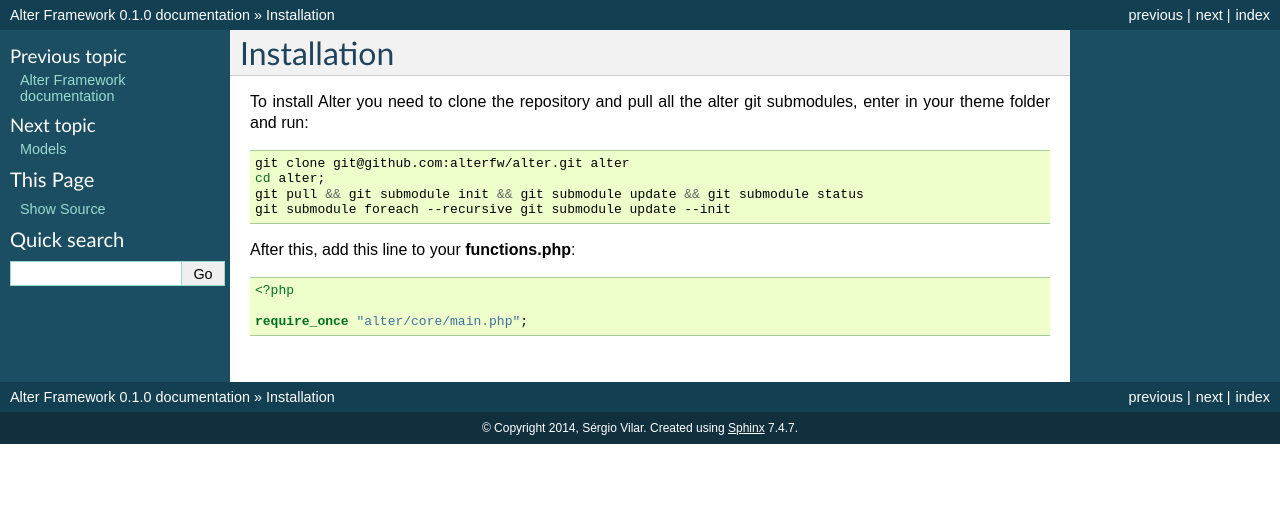
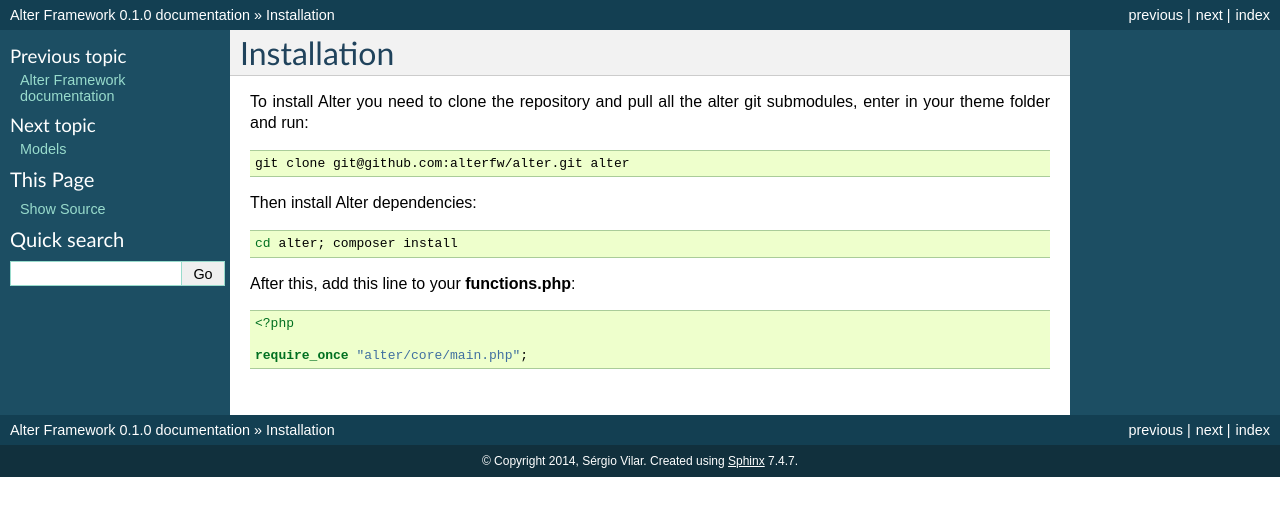
Before and after one commit to vinicius73/docs-1, a Sphinx documentation site: the page built from source/installation.rst, in a window 1280 px wide. Shown: the top 516 px of the page. Built offline with Sphinx 7.4.7, drawn with Linux system fonts in a browser that asks for light colours.

Commit message:
Updated documentation for installation

```diff
--- a/source/installation.rst
+++ b/source/installation.rst
@@ -6,9 +6,13 @@ To install Alter you need to clone the repository and pull all the alter git sub
 .. code-block:: shell
 
 	git clone git@github.com:alterfw/alter.git alter
-	cd alter;
-	git pull && git submodule init && git submodule update && git submodule status
-	git submodule foreach --recursive git submodule update --init
+
+Then install Alter dependencies:
+
+.. code-block:: shell
+
+	cd alter; composer install
+
 
 After this, add this line to your **functions.php**:
 
```
